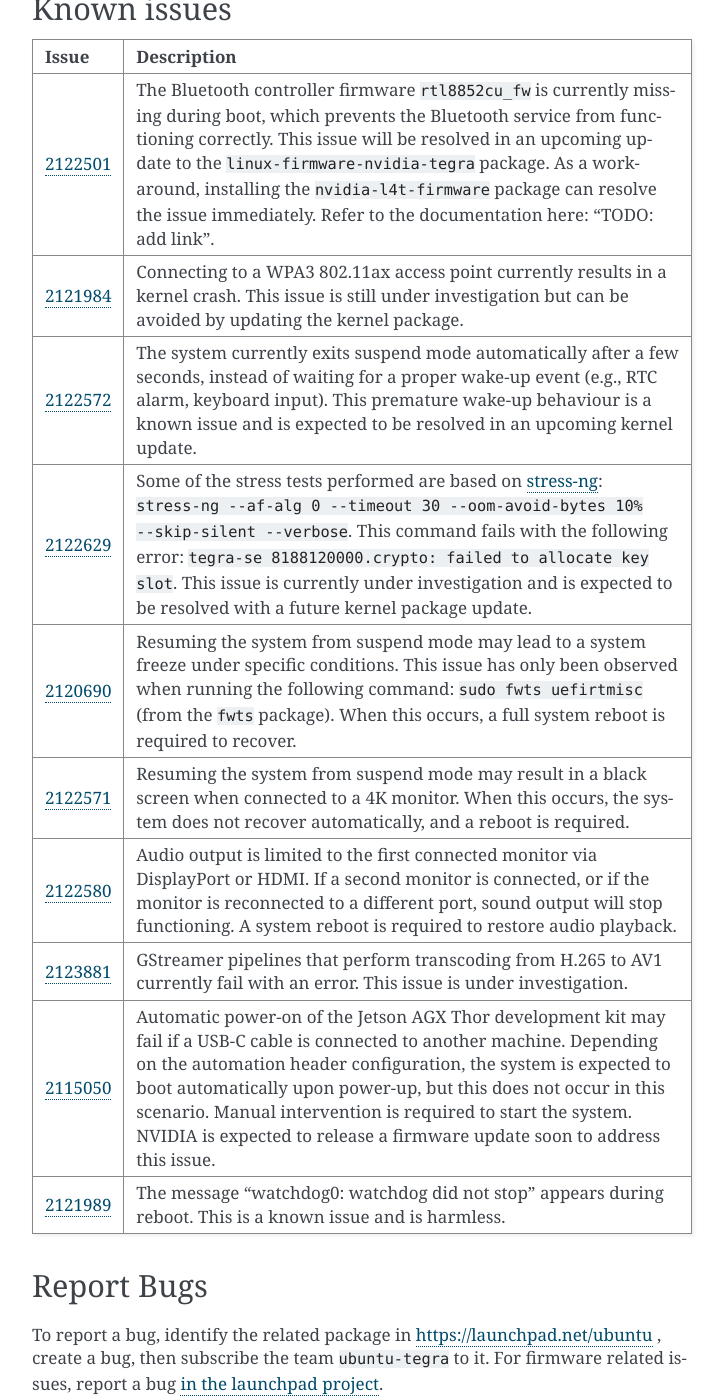
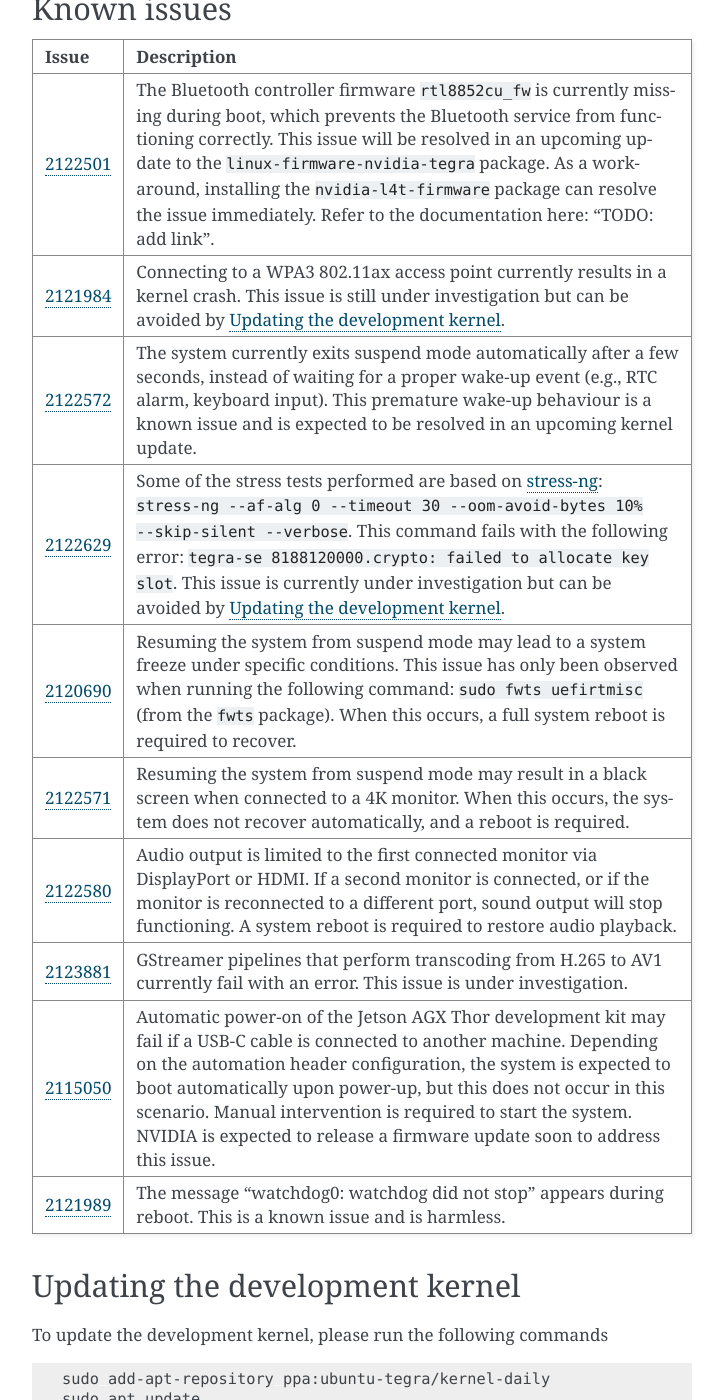
Before and after one commit to canonical/ubuntu-for-jetson, a Sphinx documentation site: the page built from docs/classic/release-note-noble-thor-ea.rst, in a window 1280 px wide and 1400 px high, scrolled down 1142 px. Shown: the whole window, without its empty margins (388-1112 px from the left). Built offline with Sphinx 7.4.7, drawn with Linux system fonts in a browser that asks for light colours; some of the changed text lies outside the part shown.

Commit message:
Add a section detailing how to update the development kernel
That way we can have links to that section from bugs details

```diff
--- a/docs/classic/release-note-noble-thor-ea.rst
+++ b/docs/classic/release-note-noble-thor-ea.rst
@@ -45,7 +45,6 @@
 * Migrating from this Early Access image to a future release will require switching to a different kernel meta-package.
 
 
-
 Known issues
 ------------
 
@@ -57,11 +56,11 @@
    * - `2122501 <https://bugs.launchpad.net/riverside/+bug/2122501>`_
      - The Bluetooth controller firmware ``rtl8852cu_fw`` is currently missing during boot, which prevents the Bluetooth service from functioning correctly. This issue will be resolved in an upcoming update to the ``linux-firmware-nvidia-tegra`` package. As a workaround, installing the ``nvidia-l4t-firmware`` package can resolve the issue immediately. Refer to the documentation here: "TODO: add link".
    * - `2121984 <https://bugs.launchpad.net/riverside/+bug/2121984>`_
-     - Connecting to a WPA3 802.11ax access point currently results in a kernel crash. This issue is still under investigation but can be avoided by updating the kernel package.
+     - Connecting to a WPA3 802.11ax access point currently results in a kernel crash. This issue is still under investigation but can be avoided by `Updating the development kernel`_.
    * - `2122572 <https://bugs.launchpad.net/riverside/+bug/2122572>`_
      - The system currently exits suspend mode automatically after a few seconds, instead of waiting for a proper wake-up event (e.g., RTC alarm, keyboard input). This premature wake-up behaviour is a known issue and is expected to be resolved in an upcoming kernel update.
    * - `2122629 <https://bugs.launchpad.net/riverside/+bug/2122629>`_
-     - Some of the stress tests performed are based on `stress-ng <https://github.com/ColinIanKing/stress-ng>`_: ``stress-ng --af-alg 0 --timeout 30 --oom-avoid-bytes 10% --skip-silent --verbose``. This command fails with the following error: ``tegra-se 8188120000.crypto: failed to allocate key slot``. This issue is currently under investigation and is expected to be resolved with a future kernel package update.
+     - Some of the stress tests performed are based on `stress-ng <https://github.com/ColinIanKing/stress-ng>`_: ``stress-ng --af-alg 0 --timeout 30 --oom-avoid-bytes 10% --skip-silent --verbose``. This command fails with the following error: ``tegra-se 8188120000.crypto: failed to allocate key slot``. This issue is currently under investigation but can be avoided by `Updating the development kernel`_.
    * - `2120690 <https://bugs.launchpad.net/riverside/+bug/2120690>`_
      - Resuming the system from suspend mode may lead to a system freeze under specific conditions. This issue has only been observed when running the following command: ``sudo fwts uefirtmisc`` (from the ``fwts`` package). When this occurs, a full system reboot is required to recover.
    * - `2122571 <https://bugs.launchpad.net/riverside/+bug/2122571>`_
@@ -76,6 +75,18 @@
      - The message "watchdog0: watchdog did not stop" appears during reboot. This is a known issue and is harmless.
 
 
+Updating the development kernel
+-------------------------------
+
+To update the development kernel, please run the following commands
+
+.. code-block:: bash
+
+  sudo add-apt-repository ppa:ubuntu-tegra/kernel-daily
+  sudo apt update
+  sudo apt install linux-nvidia-tegra-ppadev-jetson
+
+
 Report Bugs
 -----------
 
```
